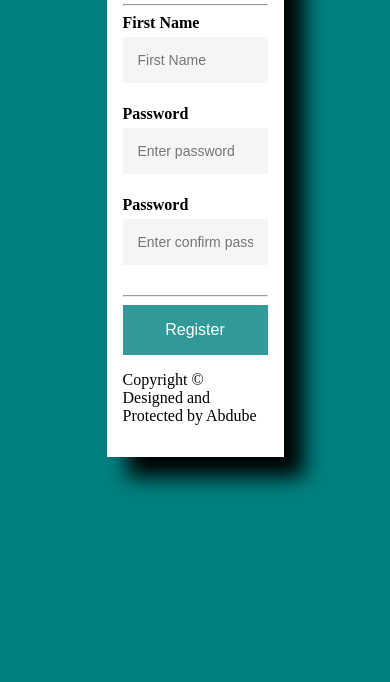
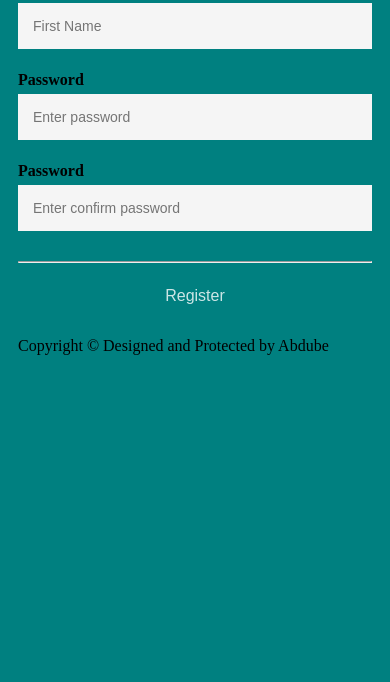
Before and after one commit to dida234/Registration-form, a plain HTML site: page index.html in a window 390 px wide. Shown: the part 162-844 px from the top of the page. Drawn offline with Linux system fonts and the light colour scheme.

Commit message:
Updated form styles for better mobile responsiveness

```diff
--- a/abuu.css
+++ b/abuu.css
@@ -4,14 +4,7 @@ body{
 *{
     box-sizing: border-box;
 }
-.container{
-    margin: auto;
-    width: 50%;
-    padding: 16px;
-    background-color: white;
-    box-shadow: 20px 20px 20px 0px rgba(0, 0, 0, 7);
 
-}
 input[type="text"],
 input[type=password]{
 
```
